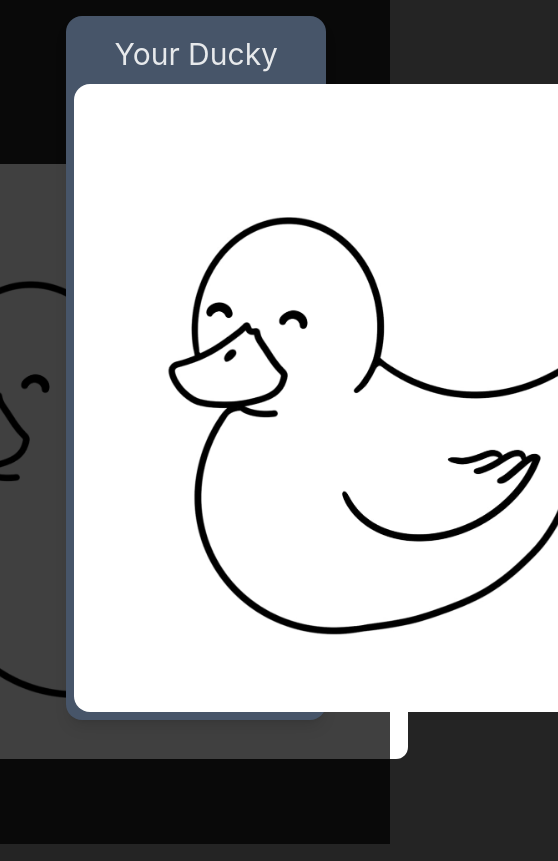
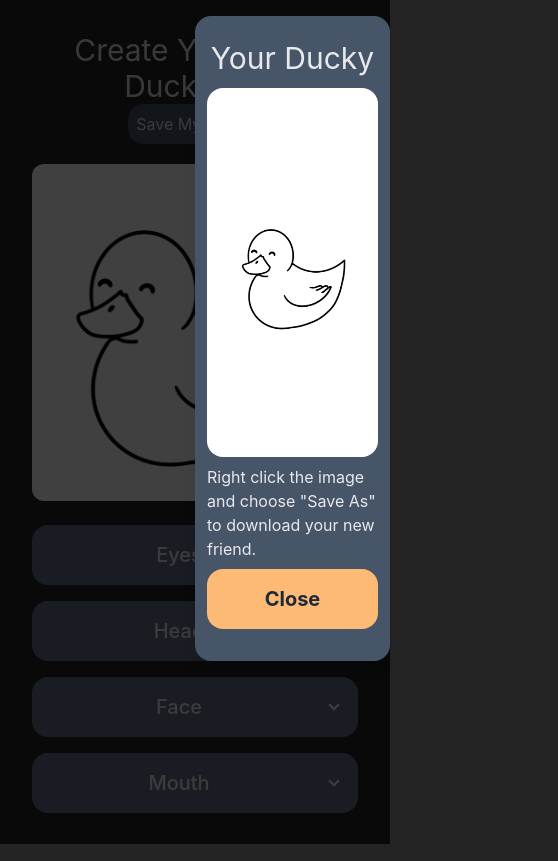
Before and after one commit to lakotelman/duckies, a React (Vite) app: page / in a window 390 px wide. Both pictures are taken after a click on the button "Save My Ducky". Shown: the whole page, 558 px wide, since content can reach past the window. Built offline with nearby package versions, Linux system fonts and the light colour scheme.

Commit message:
responsiveness for mobile

```diff
--- a/src/App.jsx
+++ b/src/App.jsx
@@ -24,7 +24,7 @@ function App() {
   return (
     <>
       {exportShown && <ExportDuckie hideExportHandler={hideExportHandler} />}
-      <div className="mb-5 ">
+      <div className="mb-5 mx-auto ">
         <h3 className="text-3xl">Create Your Own Ducky Pal</h3>
         <button
           onClick={downloadDuckieHandler}
@@ -34,7 +34,7 @@ function App() {
         </button>
       </div>
       <div className="container mx-auto">
-        <div className="flex flex-row align-top justify-center gap-6">
+        <div className="flex flex-row flex-wrap align-top justify-center gap-6">
           <WholePreview />
           <WholeDrawer />
         </div>
--- a/src/components/Preview/WholePreview.jsx
+++ b/src/components/Preview/WholePreview.jsx
@@ -10,27 +10,27 @@ const WholePreview = (props) => {
     <div id="capture" className="relative">
       <img
         id="base-duckie"
-        className=" max-w-xl z-[-1] rounded-xl"
+        className=" max-w-[100%] md:max-w-lg z-[-1] rounded-xl"
         src="duckie_bits/Duckie.jpg"
       />
       <img
         id="eyes"
-        className=" max-w-xl top-0 absolute z-8 rounded-xl"
+        className=" max-w-[100%] md:max-w-lg top-0 absolute z-8 rounded-xl"
         src={ctx.eyes}
       />
       <img
         id="head"
-        className=" max-w-xl top-0 absolute z-8 rounded-xl"
+        className="max-w-[100%] md:max-w-lg top-0 absolute z-8 rounded-xl"
         src={ctx.head}
       />
       <img
         id="face"
-        className=" max-w-xl top-0 absolute z-7 rounded-xl"
+        className="max-w-[100%] md:max-w-lg top-0 absolute z-7 rounded-xl"
         src={ctx.face}
       />
       <img
         id="mouth"
-        className=" max-w-xl top-0 absolute z-8 rounded-xl"
+        className=" sm:max-w-[100%] md:max-w-lg top-0 absolute z-8 rounded-xl"
         src={ctx.mouth}
       />
     </div></>
--- a/src/components/UI/ExportDucky.jsx
+++ b/src/components/UI/ExportDucky.jsx
@@ -5,16 +5,15 @@ const ExportDuckie = (props) => {
   return (
     <Modal hideExportHandler={props.hideExportHandler}>
       <h3 className="text-3xl text-center mt-3">Your Ducky</h3>
-      <div className="flex gap-2 mt-3">
-        <div className=" rounded-box bg-white p-4 basis-2/3 place-content-center">
-          <div id="duckieExport"></div>
+      <div className="flex flex-wrap md:flex-nowrap md:flex-row justify-center gap-2 my-3">
+        <div className=" rounded-box bg-white p-4 place-content-center">
+          <div className="max-h-[100%]" id="duckieExport"></div>
         </div>
-        <div className="w-full basis-1/3 flex flex-col justify-center">
+        <div className=" flex flex-col justify-center">
           {/* <button className="bg-orange-300 text-slate-800 text-xl my-2 font-bold p-4 rounded-box w-full hover:bg-orange-200">
             Download Image
           </button> */}
           <p>
-            {" "}
             Right click the image and choose "Save As" to download your new
             friend.
           </p>
--- a/src/components/UI/Modal.jsx
+++ b/src/components/UI/Modal.jsx
@@ -10,8 +10,8 @@ const Backdrop = (props) => {
 
 const ModalOverlay = (props) => {
   return (
-    <div className=" p-2 fixed mt-4 left-[17%] w-2/3 bg-slate-600 rounded-2xl shadow-lg z-10">
-      <div className="">{props.children}</div>
+    <div className=" p-3 fixed my-4 md:left-[17%] md:w-2/3 bg-slate-600 rounded-2xl shadow-lg z-10">
+      <div className="max-h-screen overflow-y-scroll">{props.children}</div>
     </div>
   );
 };
--- a/src/components/UI/canvasstyles.module.css
+++ b/src/components/UI/canvasstyles.module.css
@@ -2,5 +2,6 @@ canvas{
 margin-right: auto;
 margin-left: auto;
 display: block;
-
+max-width: 100% !important;
+object-fit: contain;
 }
```
